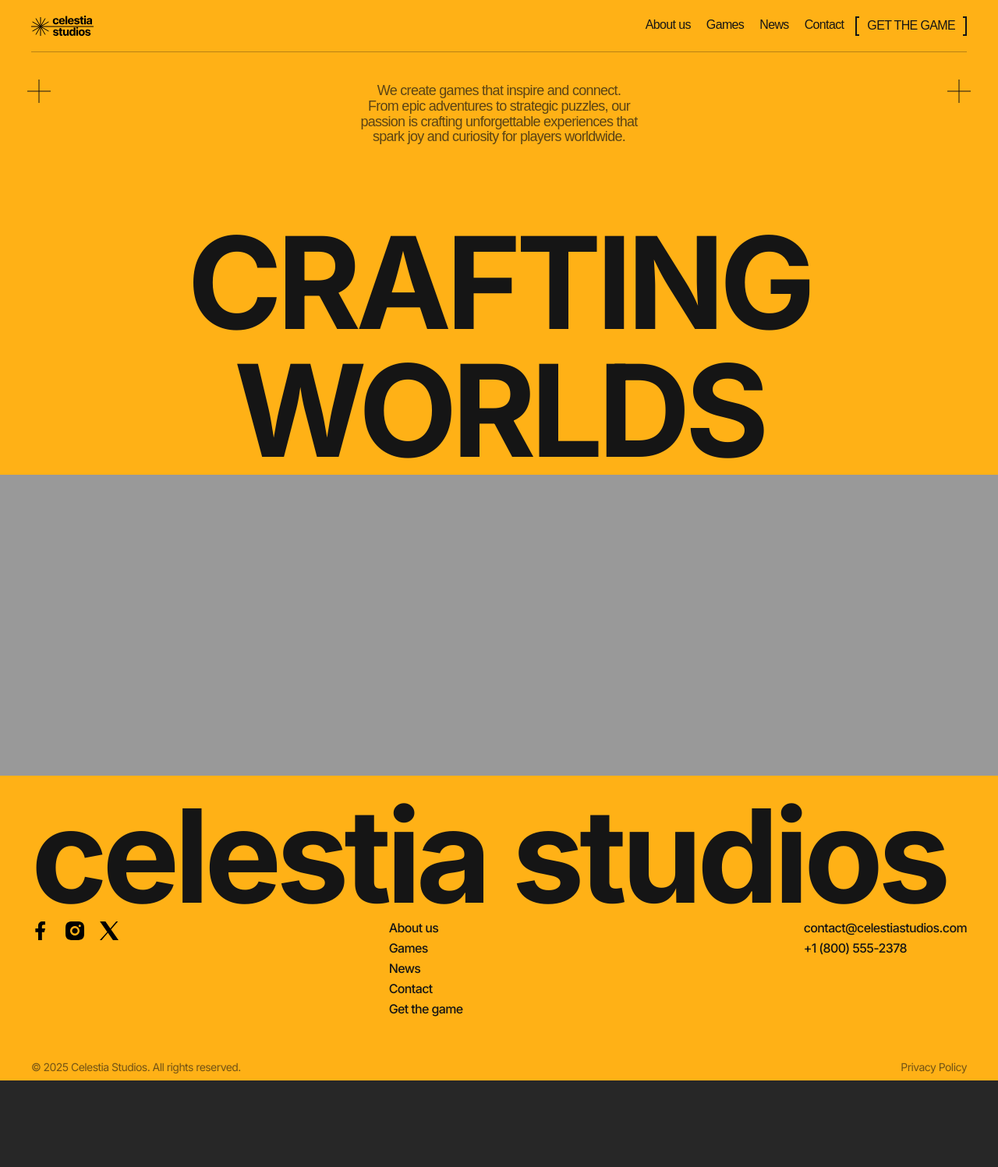
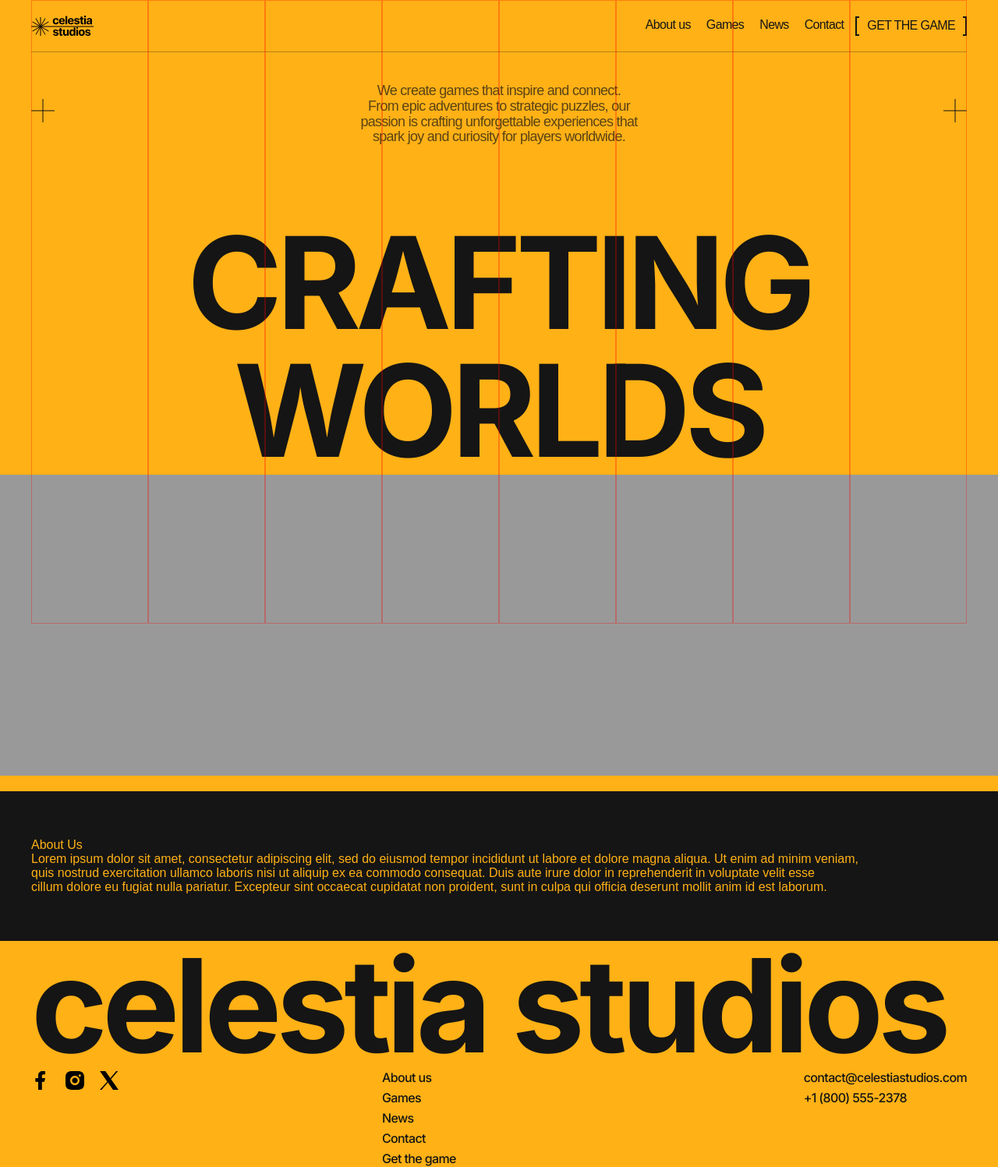
Before and after one commit to franticus/CelestiaStudios, a website: page src/html/index.html in a window 1280 px wide. Shown: the top 1497 px of the page at 78% size. Before the commit the page ends 1386 px from the top, so only its background shows below. Drawn offline with nearby package versions, Linux system fonts and the light colour scheme; files that its build step writes are made by us from their sources; files whose address does not match are found by name; a web font is replaced by a local one.

Commit message:
grid-guides

```diff
--- /dev/null
+++ b/src/html/blocks/about.html
@@ -0,0 +1,10 @@
+<section class="about">
+	<div class="container">
+		<h2 class="about__title">About Us</h2>
+		<p class="about__text">Lorem ipsum dolor sit amet, consectetur adipiscing elit, sed do eiusmod tempor incididunt ut
+			labore et dolore magna aliqua. Ut enim ad minim veniam, quis nostrud exercitation ullamco laboris nisi ut
+			aliquip ex ea commodo consequat. Duis aute irure dolor in reprehenderit in voluptate velit esse cillum dolore
+			eu fugiat nulla pariatur. Excepteur sint occaecat cupidatat non proident, sunt in culpa qui officia deserunt
+			mollit anim id est laborum.</p>
+	</div>
+</section>
--- /dev/null
+++ b/src/html/blocks/grid-guides.html
@@ -0,0 +1,10 @@
+<div class="grid-guides">
+	<div class="grid-guide-column"></div>
+	<div class="grid-guide-column"></div>
+	<div class="grid-guide-column grid-guides-hide"></div>
+	<div class="grid-guide-column grid-guides-hide"></div>
+	<div class="grid-guide-column grid-guides-hide"></div>
+	<div class="grid-guide-column grid-guides-hide"></div>
+	<div class="grid-guide-column grid-guides-hide"></div>
+	<div class="grid-guide-column grid-guides-hide"></div>
+</div>
--- a/src/html/index.html
+++ b/src/html/index.html
@@ -23,7 +23,11 @@
 	<main class="docs">
 
 	</main>
+	@@include('blocks/grid-guides.html')
+
 	@@include('blocks/hero.html')
+
+	@@include('blocks/about.html')
 
 	@@include('blocks/footer.html')
 	<script src="./js/index.bundle.js"></script>
--- a/src/scss/base/_base.scss
+++ b/src/scss/base/_base.scss
@@ -23,6 +23,8 @@ html {
 }
 
 body {
+	position: relative;
+
 	background-color: var(--page-bg);
 	color: var(--text-color);
 	font-family: var(--font-main);
--- a/src/scss/base/_containers.scss
+++ b/src/scss/base/_containers.scss
@@ -7,6 +7,8 @@
 
 /* Контейнеры */
 .container {
+	position: relative;
+
 	margin: 0 auto;
 	padding: 0 var(--container-padding);
 
--- a/src/scss/base/_fontsAutoGen.scss
+++ b/src/scss/base/_fontsAutoGen.scss
@@ -1,6 +1,6 @@
 @font-face {
 	font-family: 'Inter';
-	src: url('../fonts/Inter/Inter-Regular.woff2') format('woff2');
+	src: url('../../fonts/Inter-Regular.woff2') format('woff2');
 	font-weight: 400;
 	font-style: normal;
 	font-display: swap;
@@ -8,7 +8,7 @@
 
 @font-face {
 	font-family: 'Inter';
-	src: url('../fonts/Inter/Inter-Medium.woff2') format('woff2');
+	src: url('../../fonts/Inter-Medium.woff2') format('woff2');
 	font-weight: 500;
 	font-style: normal;
 	font-display: swap;
@@ -16,7 +16,7 @@
 
 @font-face {
 	font-family: 'Inter';
-	src: url('../fonts/Inter/Inter-SemiBold.woff2') format('woff2');
+	src: url('../../fonts/Inter/Inter-SemiBold.woff2') format('woff2');
 	font-weight: 600;
 	font-style: normal;
 	font-display: swap;
@@ -24,7 +24,7 @@
 
 @font-face {
 	font-family: 'Inter';
-	src: url('../fonts/Inter/Inter-Black.woff2') format('woff2');
+	src: url('../../fonts/Inter/Inter-Black.woff2') format('woff2');
 	font-weight: 900;
 	font-style: normal;
 	font-display: swap;
--- /dev/null
+++ b/src/scss/blocks/_about.scss
@@ -0,0 +1,3 @@
+.about {
+	padding: 60px 0;
+}
--- a/src/scss/blocks/_footer.scss
+++ b/src/scss/blocks/_footer.scss
@@ -60,7 +60,7 @@
 
 .footer__links {
 	display: grid;
-	column-gap: 10px;
+	column-gap: 0px;
 	row-gap: 10px;
 	grid-template-columns: 2fr 1fr 1fr 4fr;
 
--- /dev/null
+++ b/src/scss/blocks/_grid-guides.scss
@@ -0,0 +1,32 @@
+.grid-guides {
+	position: fixed;
+	top: 50%;
+	left: 50%;
+	transform: translate(-50%, -50%);
+	width: 100%;
+	height: 100vh;
+	max-width: 1600px;
+	margin: 0 auto;
+	display: flex;
+	justify-content: space-between;
+	padding: 0 40px;
+	pointer-events: none;
+	z-index: 9999;
+	opacity: 0.3;
+
+	// display: none;
+
+	@include mobile {
+		padding: 0 10px;
+
+		&-hide {
+			display: none;
+		}
+	}
+}
+
+.grid-guide-column {
+	flex: 1;
+	border: 1px solid red;
+	margin: 0;
+}
--- a/src/scss/blocks/_hero.scss
+++ b/src/scss/blocks/_hero.scss
@@ -45,8 +45,8 @@
 		position: absolute;
 		top: 20px;
 		left: 40px;
-		width: 20px;
-		height: 20px;
+		width: 30px;
+		height: 30px;
 
 		&::after {
 			content: '';
```
